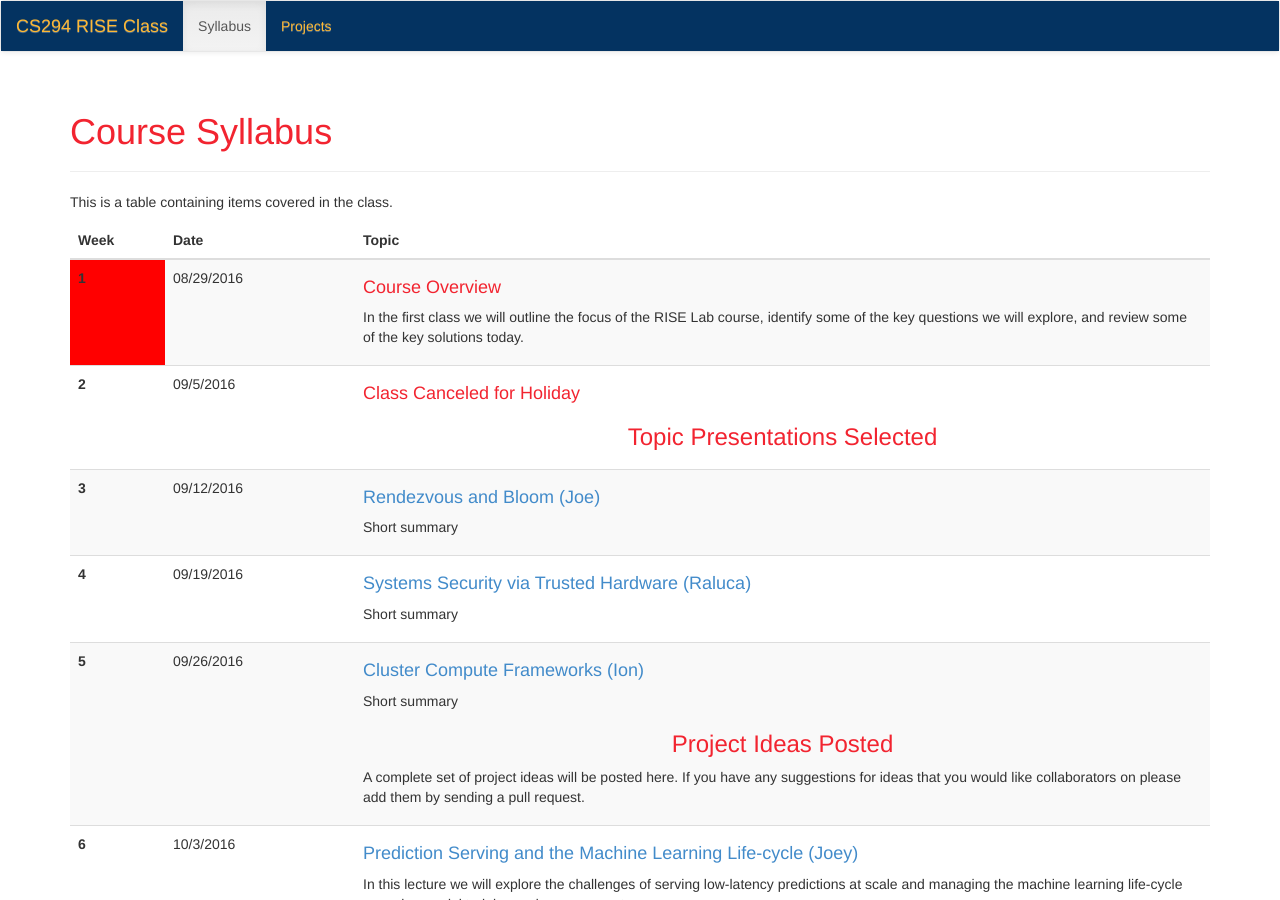
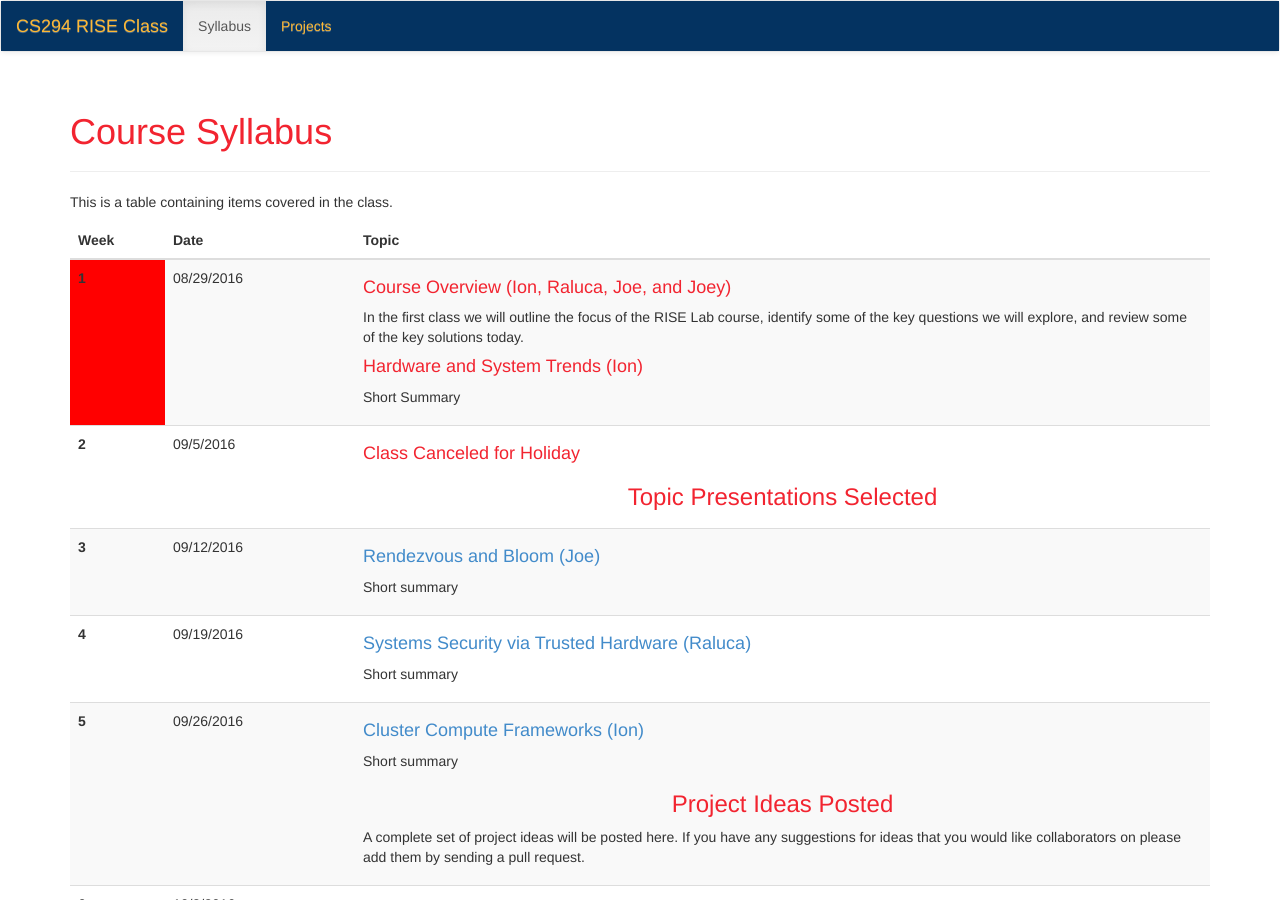
Before and after one commit to ucbrise/cs294-rise-fa16, a Jekyll site: the page built from syllabus.md, in a window 1280 px wide and 900 px high. Built offline with Jekyll 4.4.1, drawn with Linux system fonts in a browser that asks for light colours; nearby versions of some CDN libraries.

```diff
--- a/syllabus.md
+++ b/syllabus.md
@@ -29,8 +29,11 @@ This is a table containing items covered in the class.
       <th> {{ counter }} {% assign counter = counter | plus: 1 %} </th>
       <td>  08/29/2016 </td>
       <td>
-         <h4> Course Overview </h4>
+         <h4> Course Overview (Ion, Raluca, Joe, and Joey) </h4>
          <p> In the first class we will outline the focus of the RISE Lab course, identify some of the key questions we will explore, and review some of the key solutions today. </p>
+
+         <h4> Hardware and System Trends (Ion) </h4>
+         <p> Short Summary </p>
       </td>
    </tr>
    <tr>
```
Also changed, not shown: assets/images/rise_logo.jpg, assets/images/rise_logo_slant.jpg (added).
